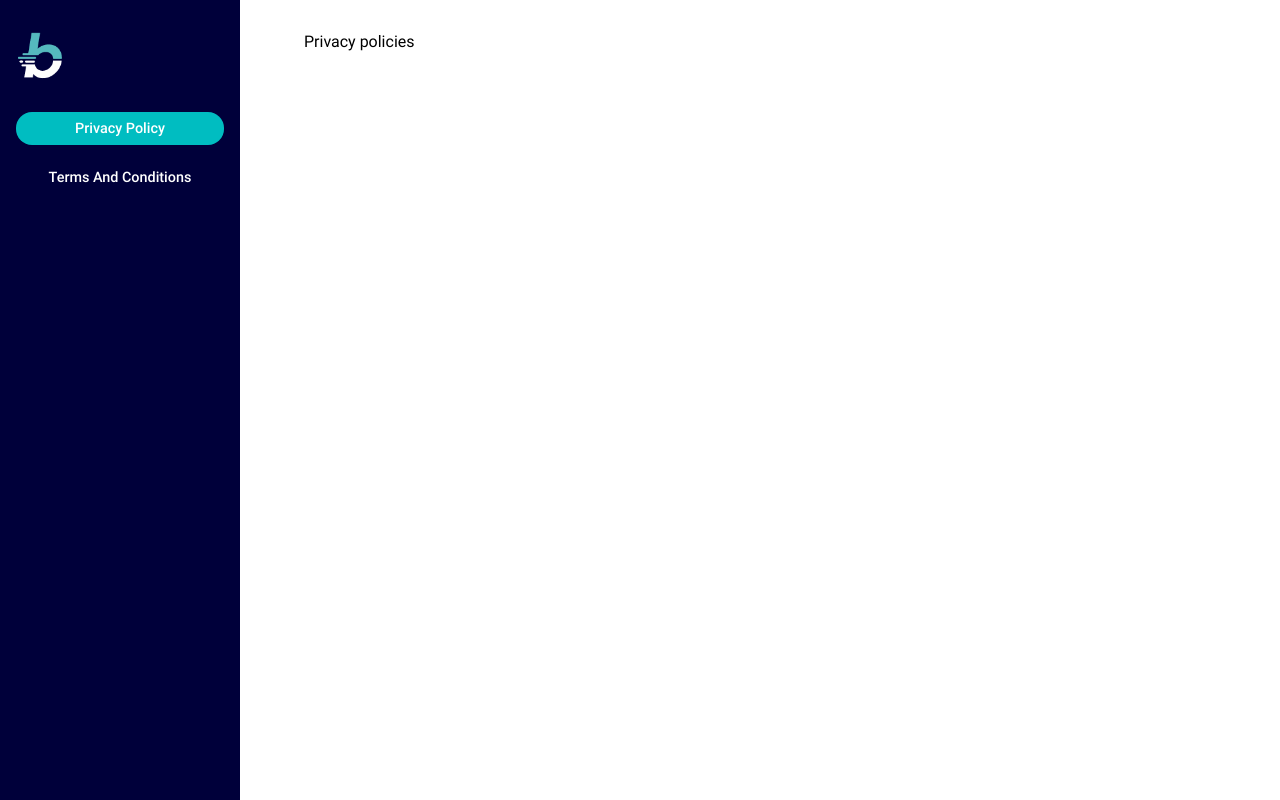
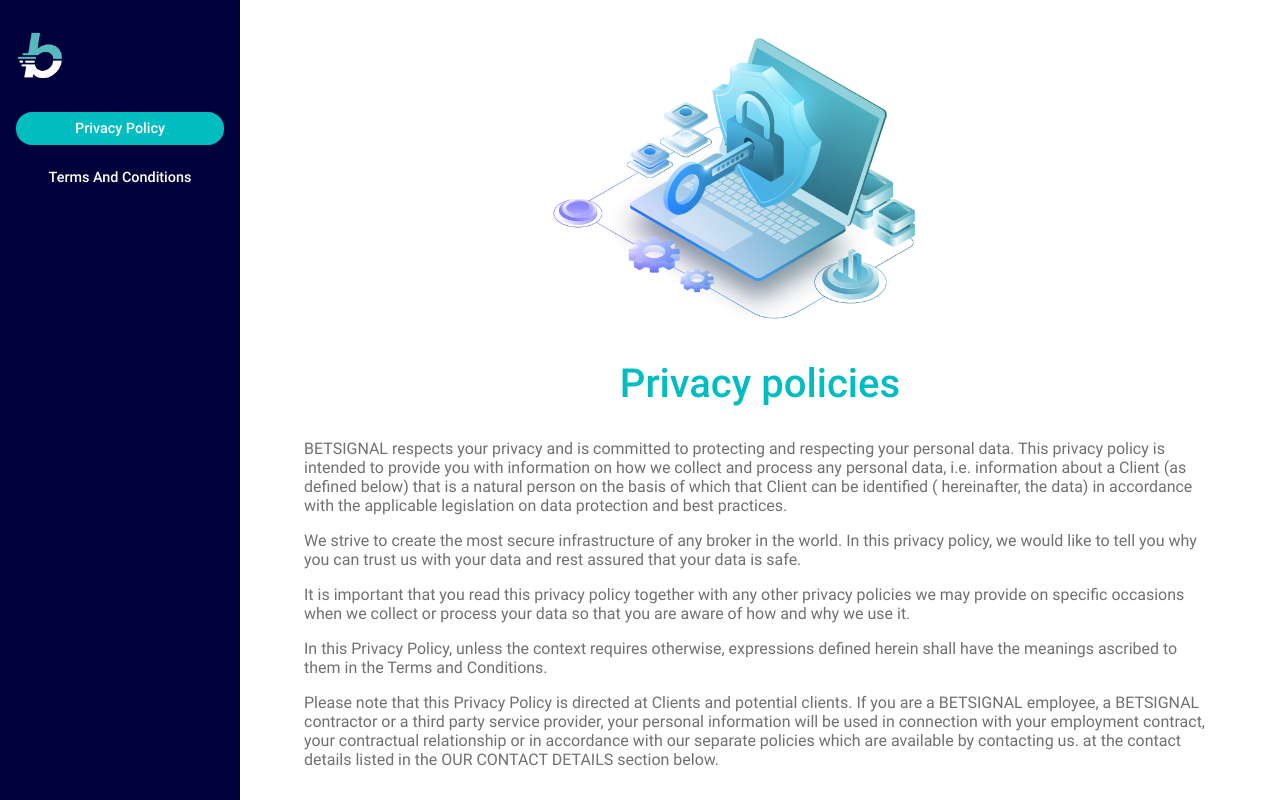
Before and after one commit to andresrodriguezsantos44/betsignal, a Vue app: page /privacy-policy in a window 1280 px wide. Built offline with nearby package versions, Linux system fonts and the light colour scheme.

Commit message:
Privacy policy page is done

```diff
--- a/src/assets/css/index.css
+++ b/src/assets/css/index.css
@@ -191,6 +191,10 @@
 
 .mr-4 {
   margin-right: 2rem;
+}
+
+.m-auto {
+  margin: auto;
 }
 
 /* position */
--- /dev/null
+++ b/src/components/LegalTerms/PrivacyPolicy/PrivacyPolicyStateless.vue
@@ -0,0 +1,24 @@
+<template>
+  <section class="d-flex align-items-center flex-column">
+    <img src="../../../assets/images/privacyPolicy/privacy-policy.png" alt="privacy policy" class="width-5 mb-4" />
+    <p class="h1 color-secondary mb-4">{{ $t('privacy_policy.title') }}</p>
+    <p class="p-regular color-gray mb-2">{{ $t('privacy_policy.text_one') }}</p>
+    <p class="p-regular color-gray mb-2">{{ $t('privacy_policy.text_two') }}</p>
+    <p class="p-regular color-gray mb-2">{{ $t('privacy_policy.text_three') }}</p>
+    <p class="p-regular color-gray mb-2">{{ $t('privacy_policy.text_four') }}</p>
+    <p class="p-regular color-gray mb-2">{{ $t('privacy_policy.text_five') }}</p>
+  </section>
+</template>
+
+<script>
+export default {
+  name: 'PrivacyPolicyStateless',
+
+  props: {
+    isMobile: {
+      type: Boolean,
+      required: true
+    }
+  }
+}
+</script>
--- a/src/components/LegalTerms/PrivacyPolicy/index.vue
+++ b/src/components/LegalTerms/PrivacyPolicy/index.vue
@@ -1,5 +1,23 @@
 <template>
-  <div>
-    {{ $t('privacy_policy.title') }}
-  </div>
+  <PrivacyPolicyStateless :isMobile="isMobile" />
 </template>
+
+<script>
+import PrivacyPolicyStateless from './PrivacyPolicyStateless.vue'
+
+export default {
+  name: 'PrivacyPolicy',
+
+  components: {
+    PrivacyPolicyStateless
+  },
+
+  data: () => ({
+    isMobile: false
+  }),
+
+  created() {
+    this.isMobile = window.innerWidth <= 767
+  }
+}
+</script>
--- /dev/null
+++ b/src/components/LegalTerms/TermsConditions/TermsConditionsStateless.vue
@@ -0,0 +1,18 @@
+<template>
+  <section>
+    TermsConditionsStateless
+  </section>
+</template>
+
+<script>
+export default {
+  name: 'TermsConditionsStateless',
+
+  props: {
+    isMobile: {
+      type: Boolean,
+      required: true
+    }
+  }
+}
+</script>
--- a/src/components/LegalTerms/TermsConditions/index.vue
+++ b/src/components/LegalTerms/TermsConditions/index.vue
@@ -1,5 +1,23 @@
 <template>
-  <div>
-    {{ $t('terms_conditions.title') }}
-  </div>
+  <TermsConditionsStateless :isMobile="isMobile" />
 </template>
+
+<script>
+import TermsConditionsStateless from './TermsConditionsStateless.vue'
+
+export default {
+  name: 'TermsConditions',
+
+  components: {
+    TermsConditionsStateless
+  },
+
+  data: () => ({
+    isMobile: false
+  }),
+
+  created() {
+    this.isMobile = window.innerWidth <= 767
+  }
+}
+</script>
--- a/src/layouts/LegalTermsLayout.vue
+++ b/src/layouts/LegalTermsLayout.vue
@@ -20,7 +20,9 @@
 
 <style>
 .legal-terms-layout{
+  height: 100vh;
   padding: 2rem 4rem 2rem 19rem;
+  overflow: auto;
 }
 
 @media (max-width: 767px) {
```
Also changed, not shown: src/assets/images/privacyPolicy/privacy-policy.png (added).
